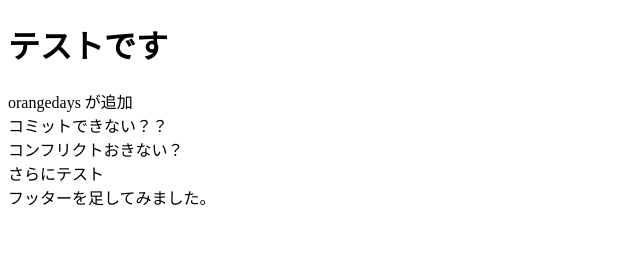
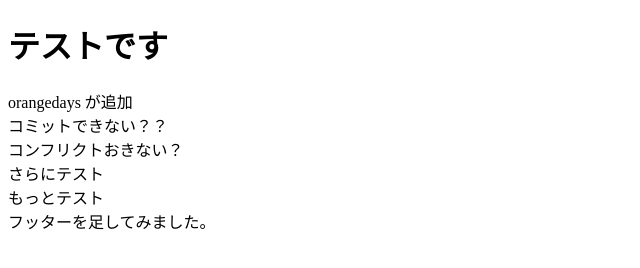
Before and after one commit to shigeg747/130test, a plain HTML site: page index.html in a window 1280 px wide. Shown: the whole page, without its empty margins (0-640 px from the left). Drawn offline with Linux system fonts and the light colour scheme.

Commit message:
さらに追加

```diff
--- a/index.html
+++ b/index.html
@@ -11,6 +11,7 @@
     <div>コミットできない？？</div>
     <div>コンフリクトおきない？</div>
     <div>さらにテスト</div>
+    <div>もっとテスト</div>
 <footer>
     <div>フッターを足してみました。</div>
 </footer>
```
